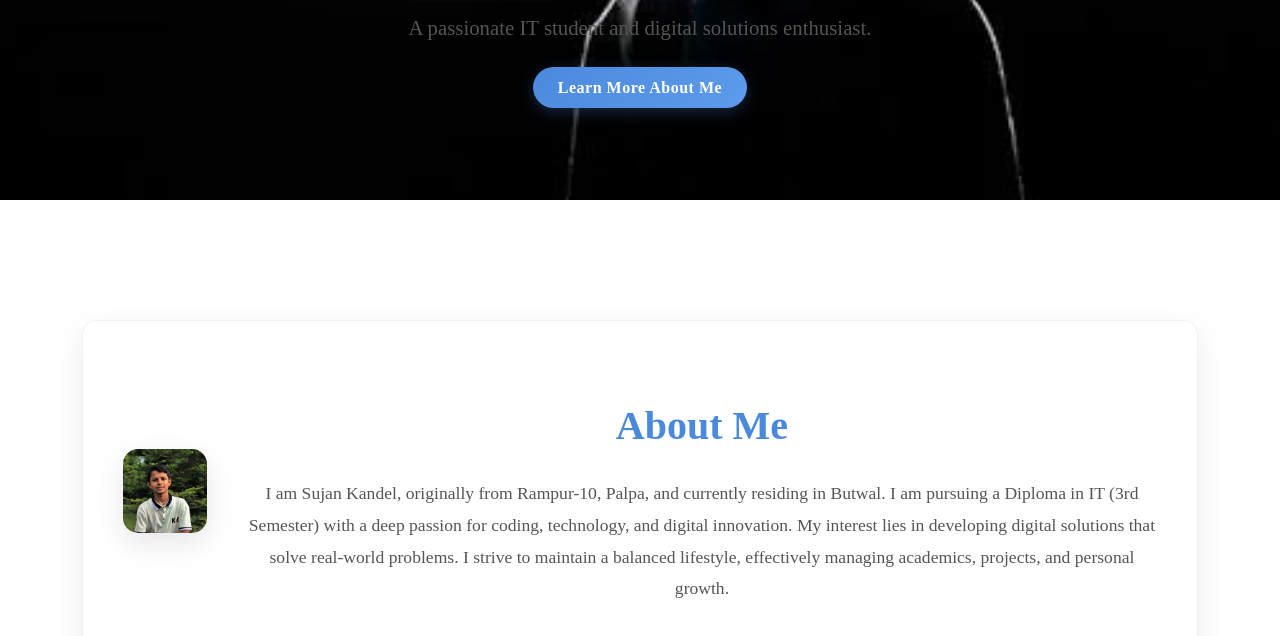
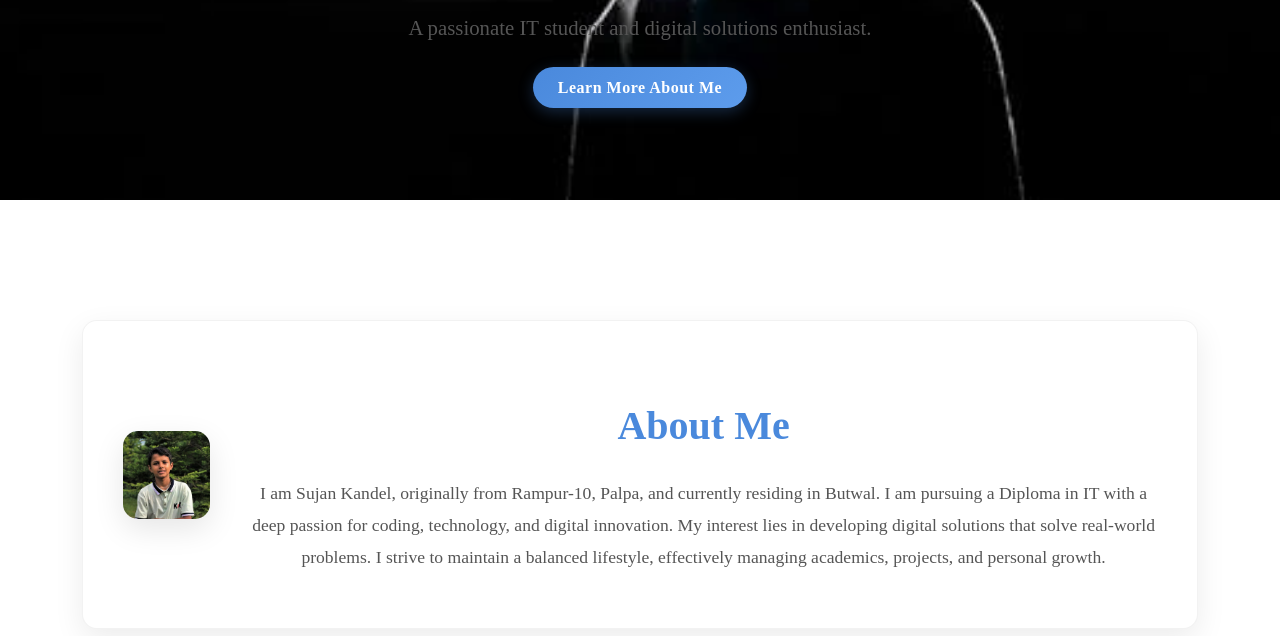
Before and after one commit to suz64/portfolio-website, a plain HTML site: page index.html in a window 1280 px wide. Shown: the part 306-942 px from the top of the page. Drawn offline with Linux system fonts and the light colour scheme.

Commit message:
Update index.html

```diff
--- a/index.html
+++ b/index.html
@@ -112,7 +112,7 @@
                     </div>
                     <div class="about-content">
                         <h2>About Me</h2>
-                        <p>I am Sujan Kandel, originally from Rampur-10, Palpa, and currently residing in Butwal. I am pursuing a Diploma in IT (3rd Semester) with a deep passion for coding, technology, and digital innovation. My interest lies in developing digital solutions that solve real-world problems. I strive to maintain a balanced lifestyle, effectively managing academics, projects, and personal growth.</p>
+                        <p>I am Sujan Kandel, originally from Rampur-10, Palpa, and currently residing in Butwal. I am pursuing a Diploma in IT  with a deep passion for coding, technology, and digital innovation. My interest lies in developing digital solutions that solve real-world problems. I strive to maintain a balanced lifestyle, effectively managing academics, projects, and personal growth.</p>
                     </div>
                 </div>
             </div>
```
